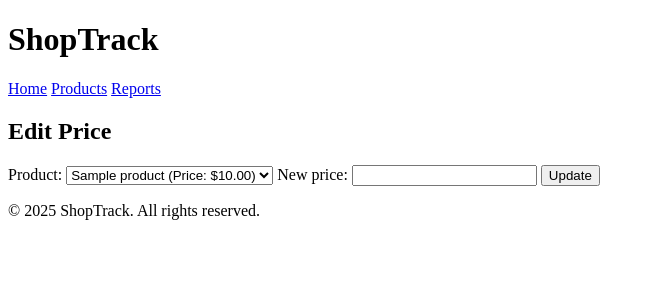
After one commit to luca-avila/ShopTrack, a Flask app: template templates/edit_price.html in a window 1280 px wide. The commit adds this page. Shown: the top 300 px of the page, without its empty margins (0-655 px from the left). Run offline with Flask 3, Linux system fonts and the light colour scheme; the template is opened without the code that fills it: most values are stand-ins (such as "Sample title", 1, 10 or a date in 2020).

Commit message:
Create and complete edit_price html

```diff
--- a/app.py
+++ b/app.py
@@ -196,8 +196,6 @@ def reports():
 
 
 # --- ADDITIONAL FUNCTIONALITY TO IMPLEMENT ---
-# - Edit product: form to update product info (GET/POST)
-# - View sales history: list/filter sales
 # - Generate reports: sales per product, date range, etc.
 # - Input validation and error handling
 # - Use Flask's g and context for DB connections (for production apps)
--- a/templates/add_product.html
+++ b/templates/add_product.html
@@ -12,7 +12,7 @@
     <input type="text" name="description" id="description">
     <br>
     <label for="price">Price:</label>
-    <input type="number" name="price" id="price" min="0" step="0.01" required>
+    <input type="number" name="price" id="price" min="0" required>
     <br>
     <label for="stock">Initial Stock:</label>
     <input type="number" name="stock" id="stock" min="0" required>
--- /dev/null
+++ b/templates/edit_price.html
@@ -0,0 +1,18 @@
+{% extends "base.html" %}
+
+{% block title %}Edit Price{% endblock %}
+
+{% block content %}
+<h2>Edit Price</h2>
+<form method="post" action="/edit_price">
+    <label for="product_id">Product:</label>
+    <select name="product_id" id="product_id" required>
+        {% for product in products %}
+            <option value="{{ product.id }}">{{ product.name }} (Price: ${{ "%.2f"|format(product.price) }})</option>
+        {% endfor %}
+    </select>
+    <label for="new_price">New price:</label>
+    <input type="number" name="new_price" id="new_price" min="0" required>
+    <button type="submit">Update</button>
+</form>
+{% endblock %}
```
